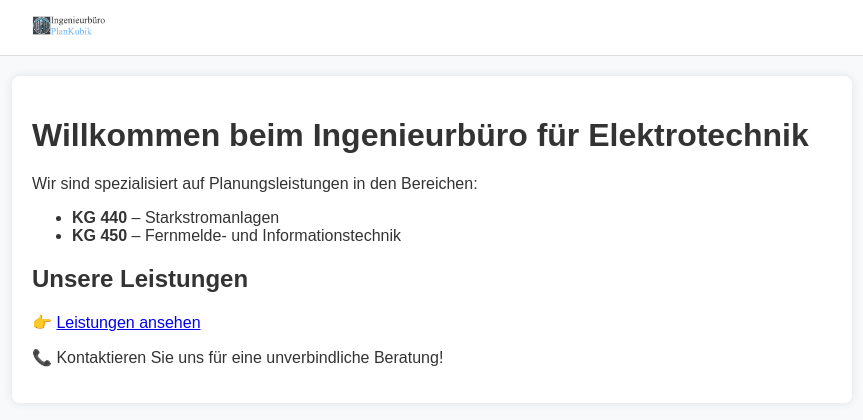
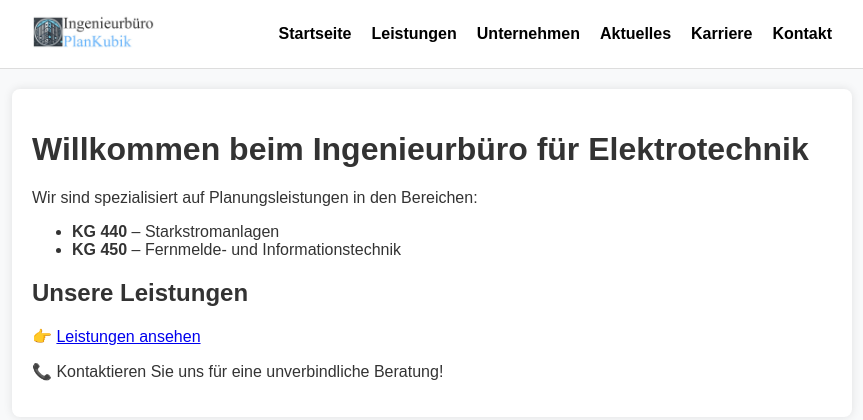
Before and after one commit to KukasLee/ibwebsite, a Jekyll site: the page built from index.md, in a window 1280 px wide. Shown: the top 420 px of the page, without its empty margins (208-1071 px from the left). Built offline with Jekyll 4.4.1, drawn with Linux system fonts in a browser that asks for light colours.

Commit message:
Add files via upload

```diff
--- a/_layouts/default.html
+++ b/_layouts/default.html
@@ -35,7 +35,7 @@
         }
 
         header img {
-			width: 30%; /* Beispiel: 30% der Breite des Containers */
+			width: 50%; /* Beispiel: 50% der Breite des Containers */
 			max-width: 500px; /* Aber nicht größer als 500px */
 			height: auto; /* Seitenverhältnis bleibt erhalten */
         }
@@ -55,7 +55,7 @@
 
         nav ul li a {
             text-decoration: none;
-            color: white;
+            color: black;
             font-weight: bold;
         }
 
```
